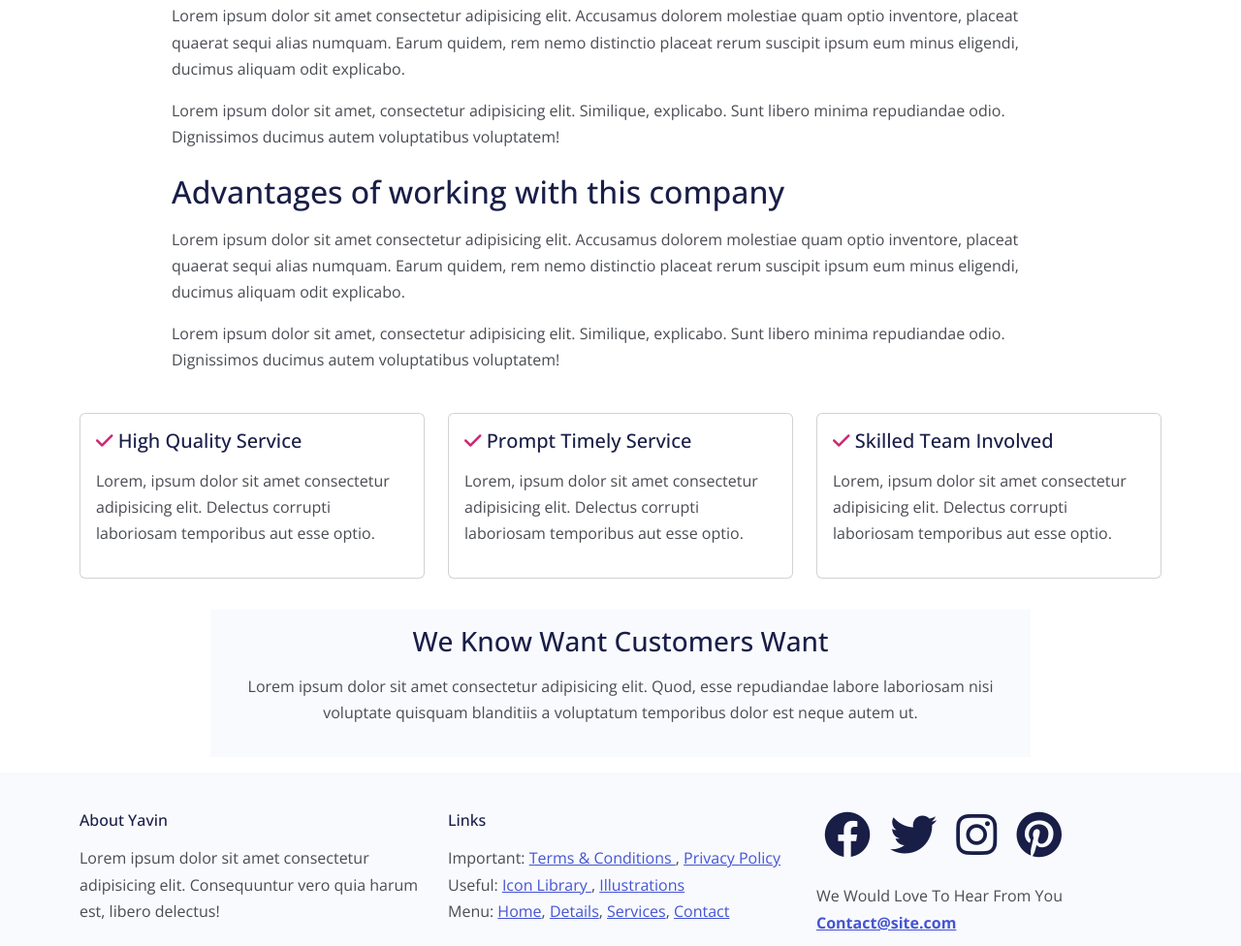
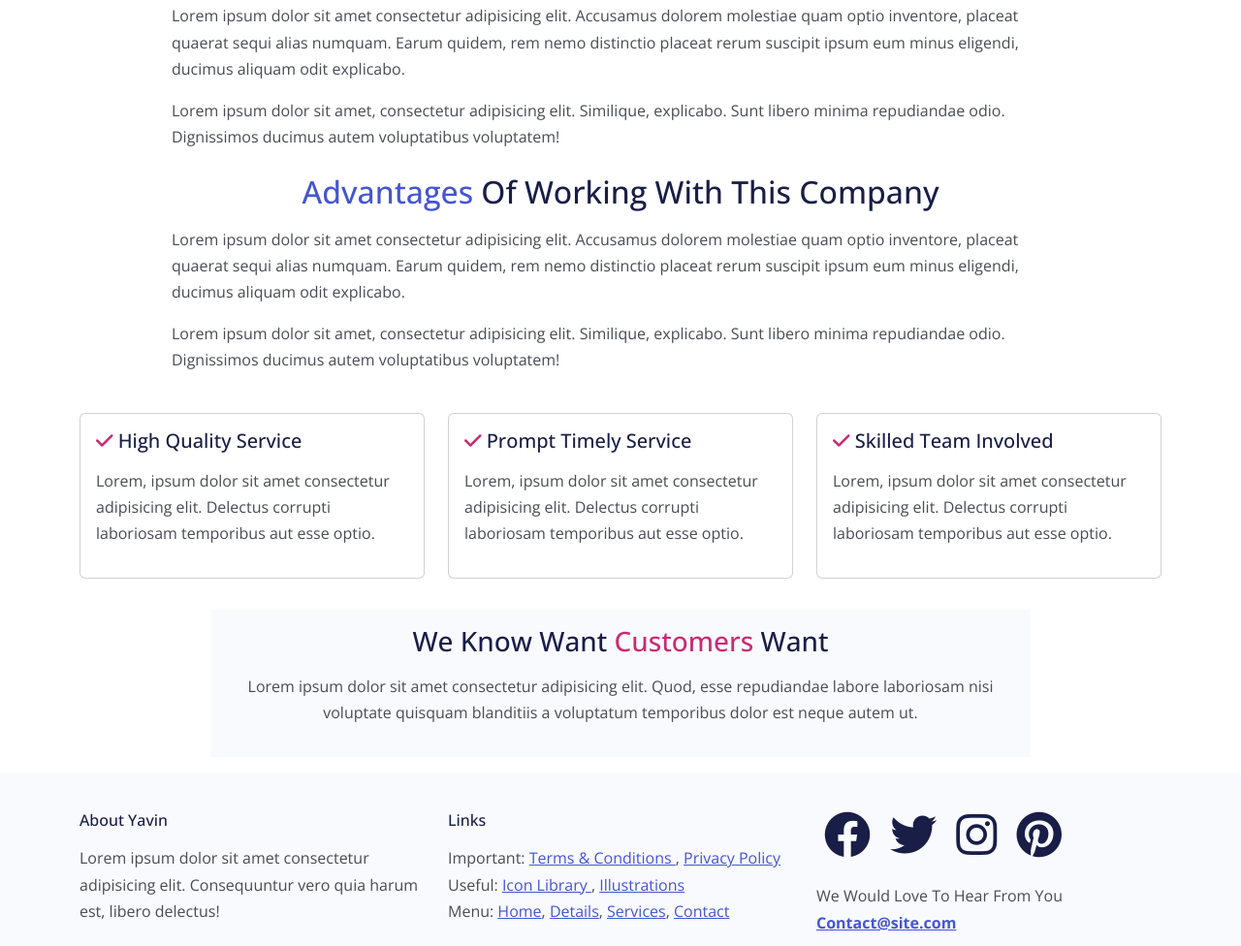
Before and after one commit to DavidKilpatrickUni/Yavin, a website: page article.html in a window 1280 px wide. Shown: the part 956-1932 px from the top of the page at 97% size. Drawn offline with nearby package versions, Linux system fonts and the light colour scheme; files that its build step writes are made by us from their sources.

Commit message:
some styling

```diff
--- a/article.html
+++ b/article.html
@@ -64,7 +64,7 @@
 
     <header class="header bg-light py-3">
         <div class="container">
-            <h1>
+            <h1 class="text-dark">
                 Article Details
             </h1>
         </div>
@@ -94,8 +94,8 @@
                         Lorem ipsum dolor sit amet, consectetur adipisicing elit. Similique, explicabo. Sunt libero
                         minima repudiandae odio. Dignissimos ducimus autem voluptatibus voluptatem!
                     </p>
-                    <h2 class="mb-3">
-                        Advantages of working with this company
+                    <h2 class="mb-3 text-center">
+                        <span class="text-primary">Advantages</span> Of Working With This Company
                     </h2>
                     <p>
                         Lorem ipsum dolor sit amet consectetur adipisicing elit. Accusamus dolorem molestiae quam optio
@@ -170,7 +170,7 @@
                 <div class="card bg-light rounded-0 border-0 fs-6">
                     <div class="card-body text-center">
                         <h3>
-                            We Know Want Customers Want
+                            We Know Want <span class="text-secondary">Customers</span> Want
                         </h3>
                         <p>
                             Lorem ipsum dolor sit amet consectetur adipisicing elit. Quod, esse repudiandae labore
```
Also changed, not shown: index.html (+2 -2 lines).
